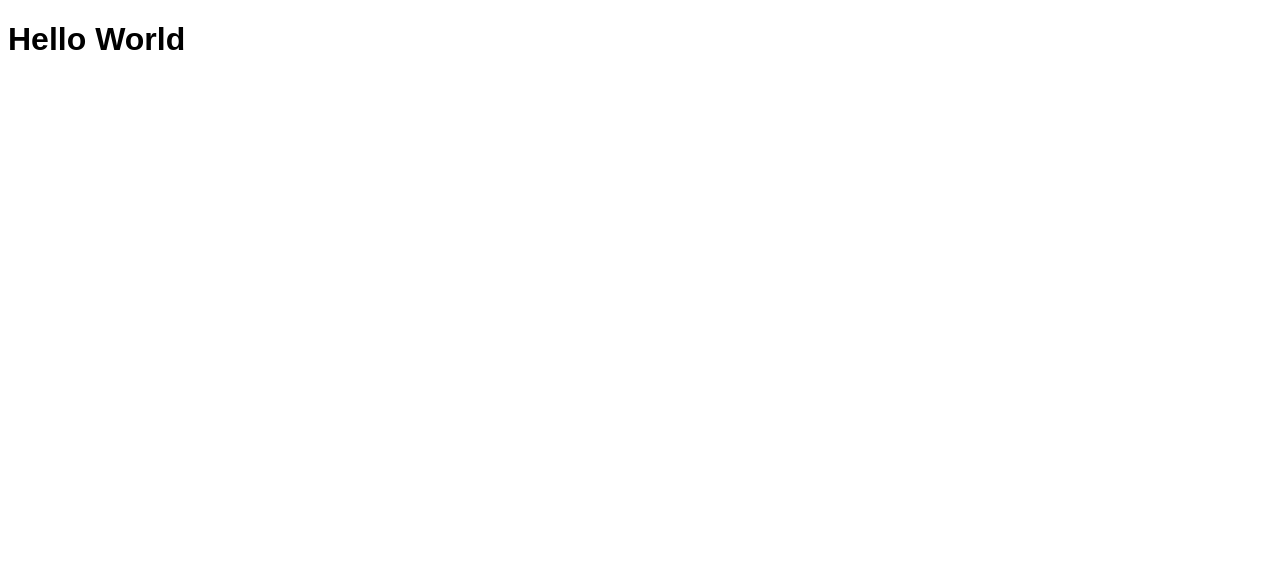
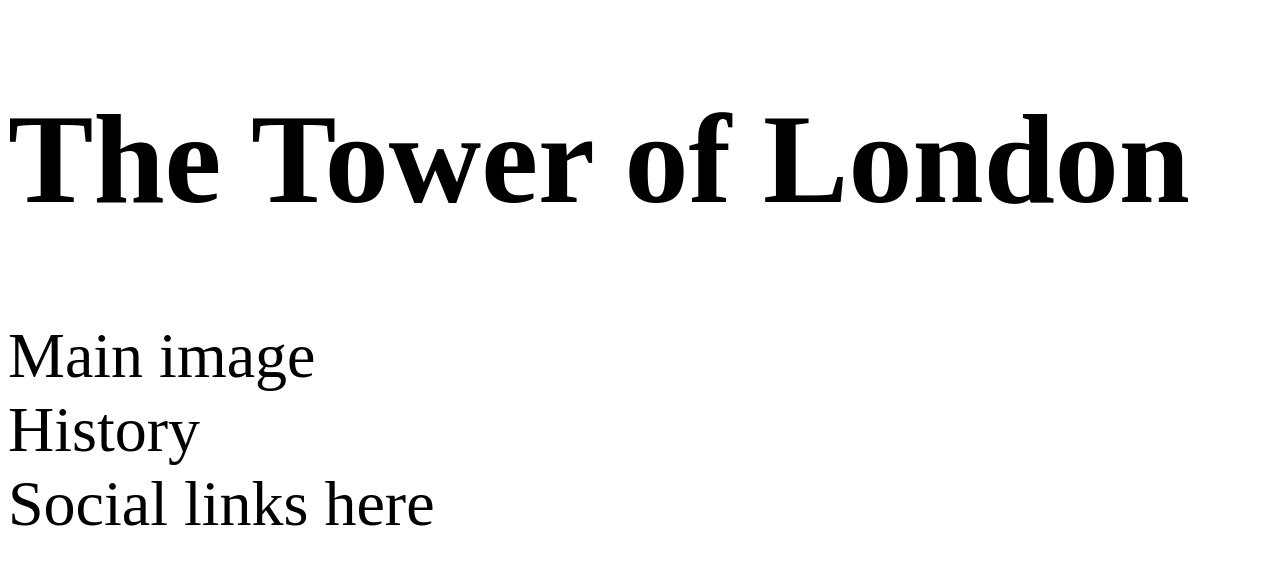
Before and after one commit to Code-Institute-Submissions/The-Tower-of-London, a plain HTML site: page index.html in a window 1280 px wide. Drawn offline with Linux system fonts and the light colour scheme.

Commit message:
add boilerplate and changed header size

```diff
--- a/assets/css/style.css
+++ b/assets/css/style.css
@@ -1,3 +1,3 @@
 body {
-    font-family: Arial;
+    font-size: 400%;
 }
--- a/index.html
+++ b/index.html
@@ -12,6 +12,17 @@
 </head>
 
 <body>
- <h1>Hello World</h1>
- </body>
- </htm
+    <header>
+
+    </header>
+ <h1>The Tower of London</h1>
+ <section>
+Main image
+ </section>
+
+ <section>
+History
+ </section>
+ <footer>
+    Social links here
+ </footer>
```
Also changed, not shown: 1 other file.
